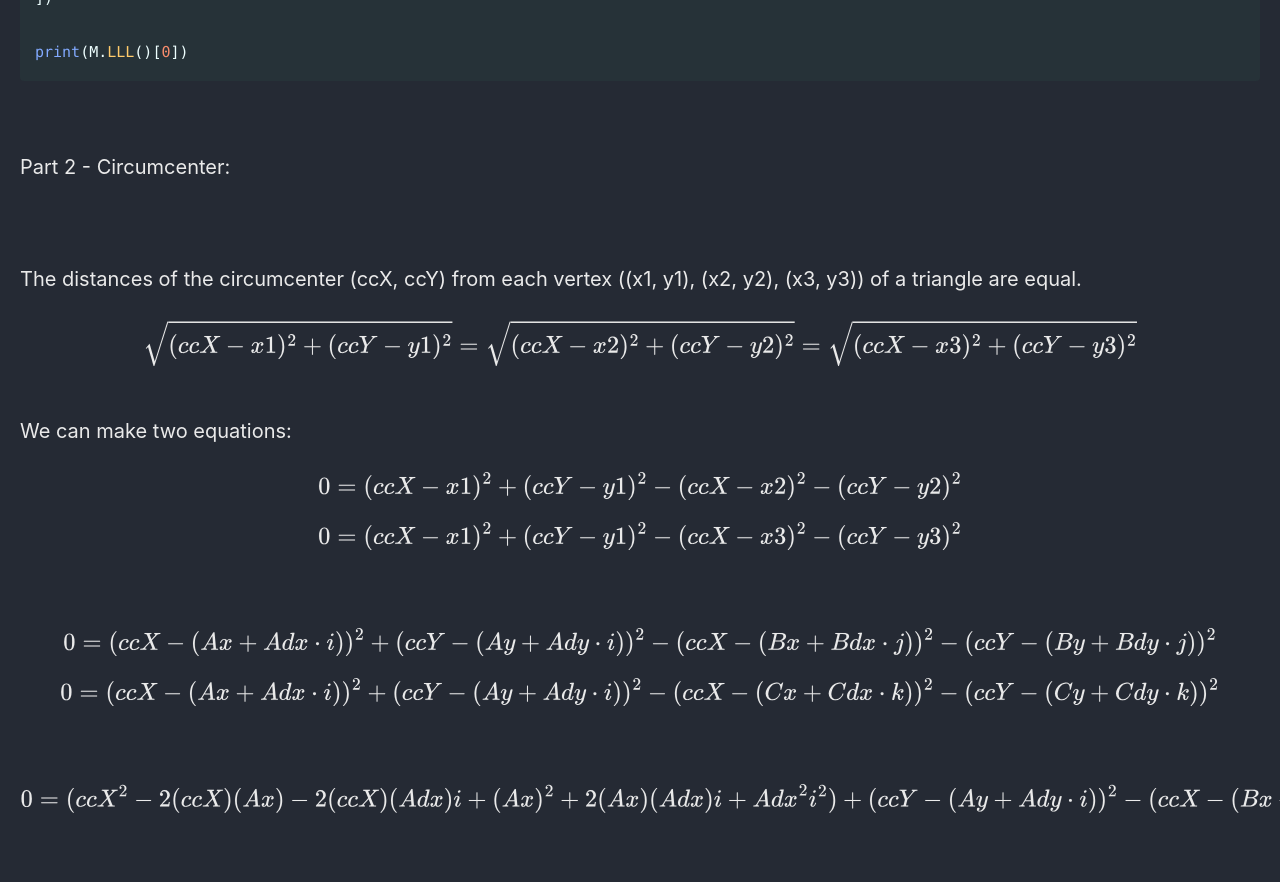
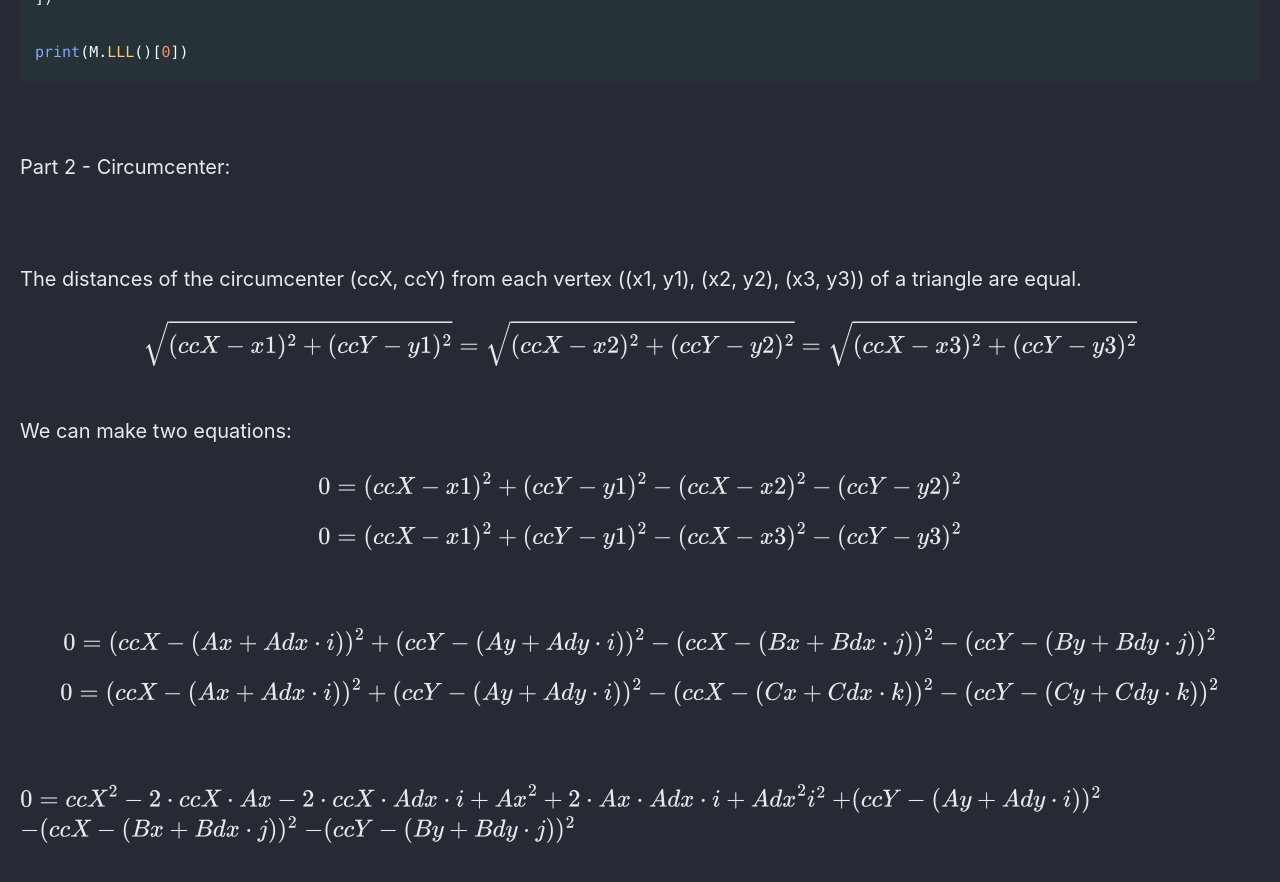
Before and after one commit to Connor-McCartney/Connor-McCartney.github.io, a Jekyll site: the page built from _pages/cryptography/other/Geometry-Hash-Balsn-CTF-2023.md, in a window 1280 px wide and 900 px high, scrolled down 4251 px. Shown: the top 882 px of the window. Built offline with Jekyll 4.4.1, drawn with Linux system fonts in a browser that asks for light colours; cached includes are drawn as plain includes.

Commit message:
Update Geometry-Hash-Balsn-CTF-2023.md

```diff
--- a/_pages/cryptography/other/Geometry-Hash-Balsn-CTF-2023.md
+++ b/_pages/cryptography/other/Geometry-Hash-Balsn-CTF-2023.md
@@ -185,4 +185,7 @@ $$0 = (ccX - (Ax + Adx \cdot i))^2 + (ccY - (Ay + Ady \cdot i))^2 - (ccX - (Cx +
 
 <br>
 
-$$0 = ({ccX}^2 - 2 (ccX) (Ax) - 2 (ccX) (Adx) i + (Ax)^2 + 2 (Ax) (Adx) i + {Adx}^2 i^2) + (ccY - (Ay + Ady \cdot i))^2 - (ccX - (Bx + Bdx \cdot j))^2 - (ccY - (By + Bdy \cdot j))^2$$
+$$0 = {ccX}^2 - 2 \cdot ccX \cdot Ax - 2 \cdot ccX \cdot Adx \cdot i + {Ax}^2 + 2 \cdot Ax \cdot Adx \cdot i + {Adx}^2 i^2$$
+$$ + (ccY - (Ay + Ady \cdot i))^2$$
+$$ - (ccX - (Bx + Bdx \cdot j))^2$$
+$$ - (ccY - (By + Bdy \cdot j))^2$$
```
